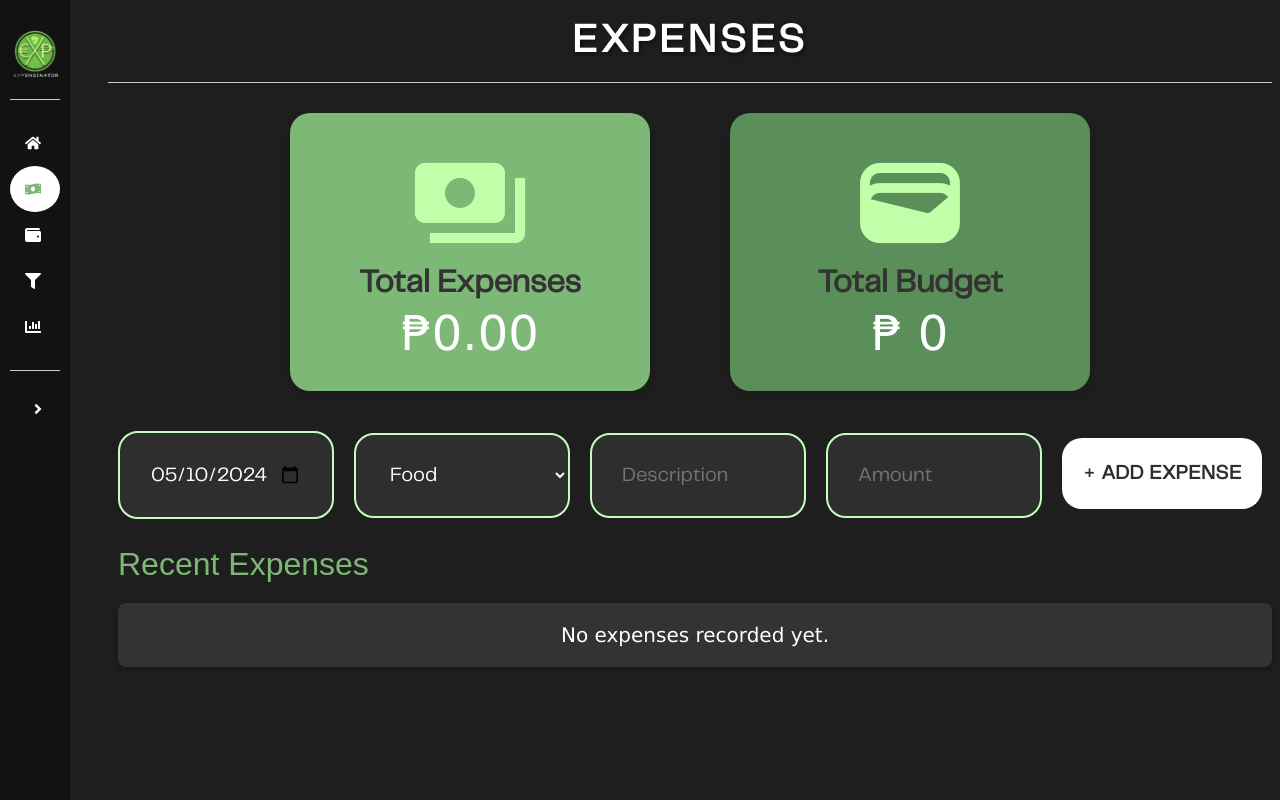
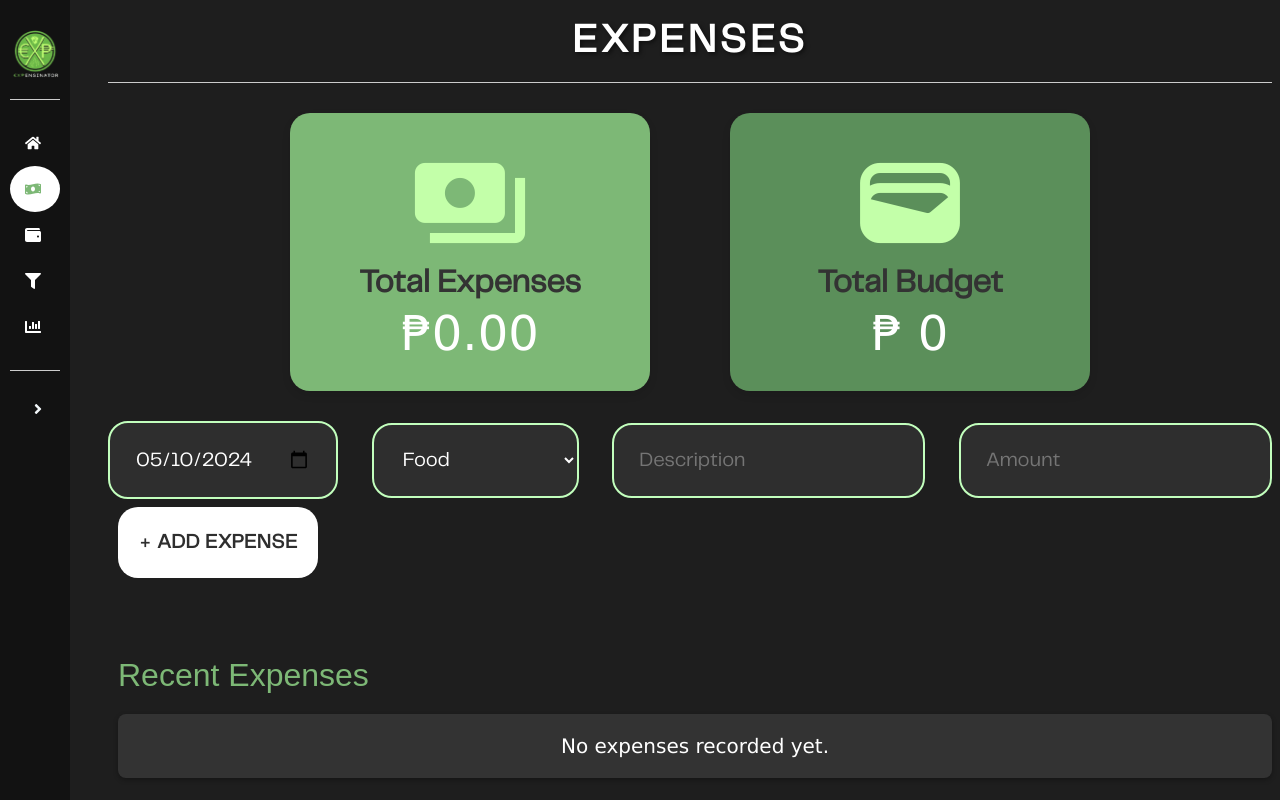
Before and after one commit to JarredReyes/Expensinator, a React (Vite) app: page /expenses in a window 1280 px wide. Built offline with nearby package versions, Linux system fonts and the light colour scheme.

Commit message:
minor change

```diff
--- a/src/Category.jsx
+++ b/src/Category.jsx
@@ -7,17 +7,16 @@ const Category = ({ expenses, expanded }) => {
     const [selectedCategory, setSelectedCategory] = useState('Food');
 
     const categories = [
-        { name: 'Food', icon: FaUtensils, image:'public/category2.png'  },
-        { name: 'Transport', icon: FaCar, image:'public/category4.png' },
-        { name: 'Utilities', icon: FaBolt, image:'public/category3.png' },
-        { name: 'Entertainment', icon: FaFilm, image:'public/category1.png' },
-        { name: 'Other', icon: FaEllipsisH, image:'src/assets/categories.jpg' }
+        { name: 'Food', icon: FaUtensils, image: 'public/category2.png' },
+        { name: 'Transport', icon: FaCar, image: 'public/category4.png' },
+        { name: 'Utilities', icon: FaBolt, image: 'public/category3.png' },
+        { name: 'Entertainment', icon: FaFilm, image: 'public/category1.png' },
+        { name: 'Other', icon: FaEllipsisH, image: 'src/assets/categories.jpg' }
     ];
 
     return (
         <div className={`category-page ${expanded ? 'expanded' : 'collapsed'}`}>
             <h1>Categories</h1>
-            <p>Listed below is our Expense Tracker App's categories</p>
             <hr />
             <div className="category-grid">
                 {categories.map((category, index) => (
--- a/src/Chart.jsx
+++ b/src/Chart.jsx
@@ -101,6 +101,8 @@ const Chart = ({ expanded }) => {
 
   return (
     <div className={`chart-content ${expanded ? 'expanded' : 'collapsed'}`}>
+      <h1>Chart</h1>
+      <hr></hr>
       <div className="chart-container">
         <div className="chart-item">
           <h2>Total Expenses per Month</h2>
--- a/src/Expenses.jsx
+++ b/src/Expenses.jsx
@@ -84,6 +84,8 @@ const Expenses = ({ expanded, deleteAndSyncExpense }) => {
         const updatedTotalSavings = totalSavings + parseFloat(oldAmount) - parseFloat(editedExpense.amount);
         setTotalSavings(updatedTotalSavings);
         localStorage.setItem('totalSavings', updatedTotalSavings);
+
+        window.location.reload();
     };
 
     const calculateTotal = () => {
@@ -154,7 +156,7 @@ const Expenses = ({ expanded, deleteAndSyncExpense }) => {
                 ) : (
                     <ul className='expenses-list'>
                         {expenses.slice(0, showAll ? expenses.length : 15).map((expense, index) => (
-                            <li key={index} className={`expense-item ₱{editingIndex === index ? 'editing' : ''}`}>
+                            <li key={index} className={`expense-item ${editingIndex === index ? 'editing' : ''}`}>
                                 {editingIndex === index ? (
                                     <>
                                         <input type="text" name="description" value={editedExpense.description} onChange={handleInputChange} />
--- a/src/Savings.jsx
+++ b/src/Savings.jsx
@@ -77,14 +77,14 @@ const Savings = ({ expanded }) => {
   // Return JSX
   return (
     <div className={`savings-content ${expanded ? 'expanded' : 'collapsed'}center-align`}>
-      <h1>Welcome to the Budget Page</h1><hr></hr>
+      <h1>Budget</h1>
+      <hr></hr>
       <div className="card-display">
         <div className="card">
           {/* Add id to h2 element */}
           <h2 id="total-budget-heading">Total Budget:<p className={totalSavings < 0 ? 'red-text' : ''}>₱{totalSavings.toLocaleString()}</p></h2>
         </div>
       </div>
-      <p>This page is dedicated to tracking and managing your savings.</p>
       <label htmlFor="savings-input" id="budgetlabel">Enter your budget amount: </label>
       <input
         type="number"
--- a/src/css/Expenses.css
+++ b/src/css/Expenses.css
@@ -33,6 +33,7 @@ form {
   flex-wrap: wrap;
   align-items: center;
   justify-content: space-between;
+  margin-bottom: 50px;
 }
 
 .expense-item.editing {
@@ -67,26 +68,10 @@ form {
   box-shadow: 0 2px 4px rgba(255, 255, 255, 0.5);
 }
 
-form input,
-form select,
-.expense-item.editing input,
-.expense-item.editing select {
-  flex: 1;
-  min-width: 120px;
-  margin: 10px;
-  padding: 10px;
-  border-radius: 5px;
-  border: 1px solid #ccc;
-  background: #2e2e2e;
-  color: #ffffff;
-  font-family: "PPTelegraf-Regular", sans-serif;
-}
 /* eto ung form*/
 form input,
-form select,
-.expense-item.editing input,
-.expense-item.editing select {
-  padding: 30px;
+form select{
+  padding: 25px;
   border: 2px solid #c2ffbd;
   background-color: #2e2e2e;
   color: white;
@@ -97,10 +82,35 @@ form select,
 }
 
 form input:focus,
-form select:focus,
-.expense-item.editing input:focus,
-.expense-item.editing select:focus {
+form select:focus{
   border-color: #6699cc;
+  outline: none;
+  box-shadow: 0 0 0 2px rgba(102, 153, 204, 0.5);
+}
+
+.expense-item.editing input,.expense-item.editing select {
+  flex: 1;
+  min-width: 120px;
+  margin: 10px;
+  padding: 10px;
+  border-radius: 5px;
+  border: 1px solid #ccc;
+  background: #2E2E2E;
+  color: #FFFFFF;
+  font-family: 'PPTelegraf-Regular', sans-serif;
+}
+
+.expense-item.editing input, .expense-item.editing select {
+  padding: 12px;
+  border: 2px solid #333;
+  background-color: #2E2E2E;
+  color: white;
+  transition: border 0.3s, box-shadow 0.3s;
+  font-family: 'PPTelegraf-Regular', sans-serif;
+}
+
+.expense-item.editing input:focus, .expense-item.editing select:focus {
+  border-color: #6699CC;
   outline: none;
   box-shadow: 0 0 0 2px rgba(102, 153, 204, 0.5);
 }
@@ -112,8 +122,26 @@ form select:focus,
   font-weight: bold;
 }
 
-form button,
-.expense-item.editing button {
+.expense-item.editing button{
+  font-family: 'PPTelegraf-Regular', sans-serif;
+  display: flex;
+  align-items: center;
+  font-size: 15px;
+  padding: 10px 20px;
+  margin: 10px;
+  background-color: #FFFFFF;
+  color: #2E2E2E;
+  border: none;
+  border-radius: 15px;
+  font-weight: bold;
+  text-transform: uppercase;
+  letter-spacing: 1px;
+  cursor: pointer;
+  transform: translateY(-2px);
+  transition: background-color 0.3s, transform 0.2s;
+}
+
+form button{
   font-family: "PPTelegraf-Regular", sans-serif;
   display: flex;
   align-items: center;
@@ -324,6 +352,7 @@ h1 {
   width: 100%;
   margin-bottom: 10px;
 }
+
 .red-text {
   color: red;
 }
--- a/src/css/Sidenav.css
+++ b/src/css/Sidenav.css
@@ -23,6 +23,7 @@ a {
     flex-direction: column;
     padding-left: 10px;
     padding-bottom: 20px;
+    z-index: 1000;
 }
 
 .sidebar-header {
```
